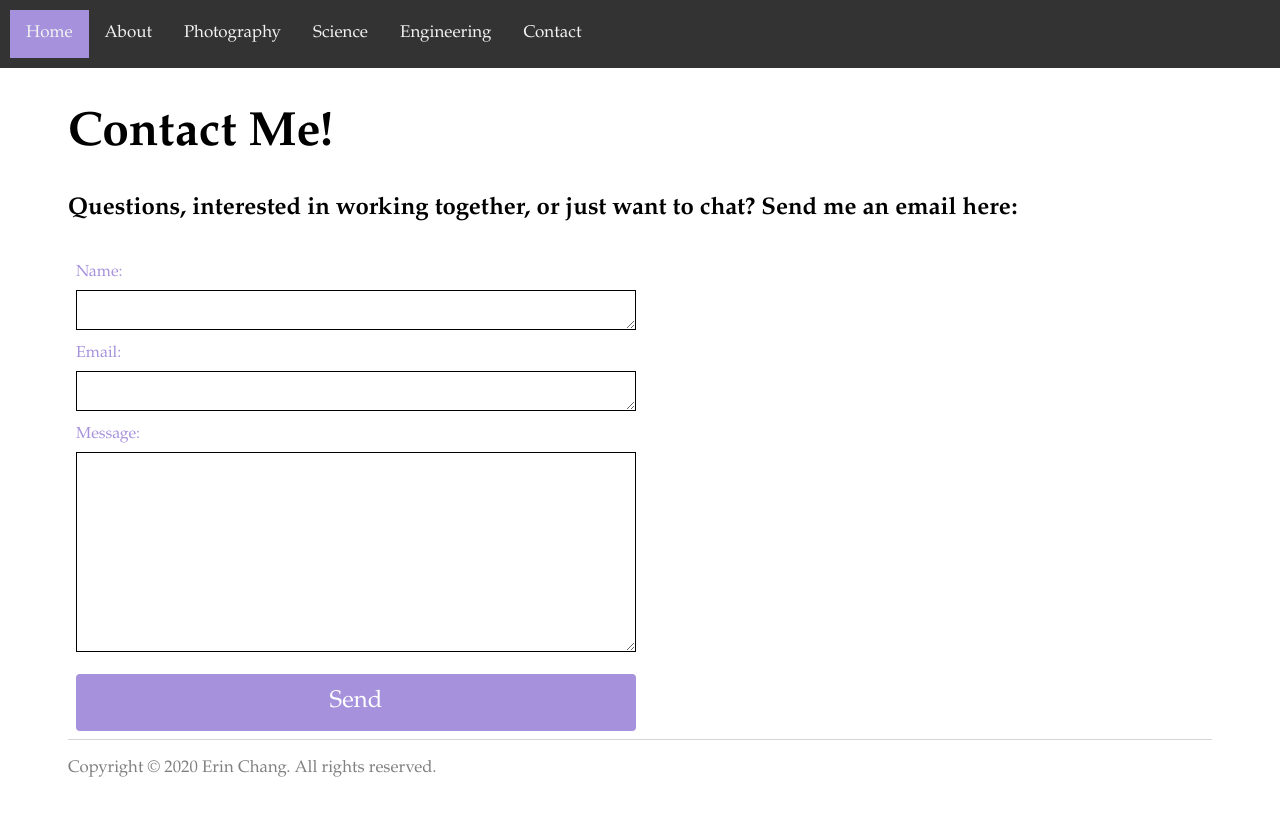
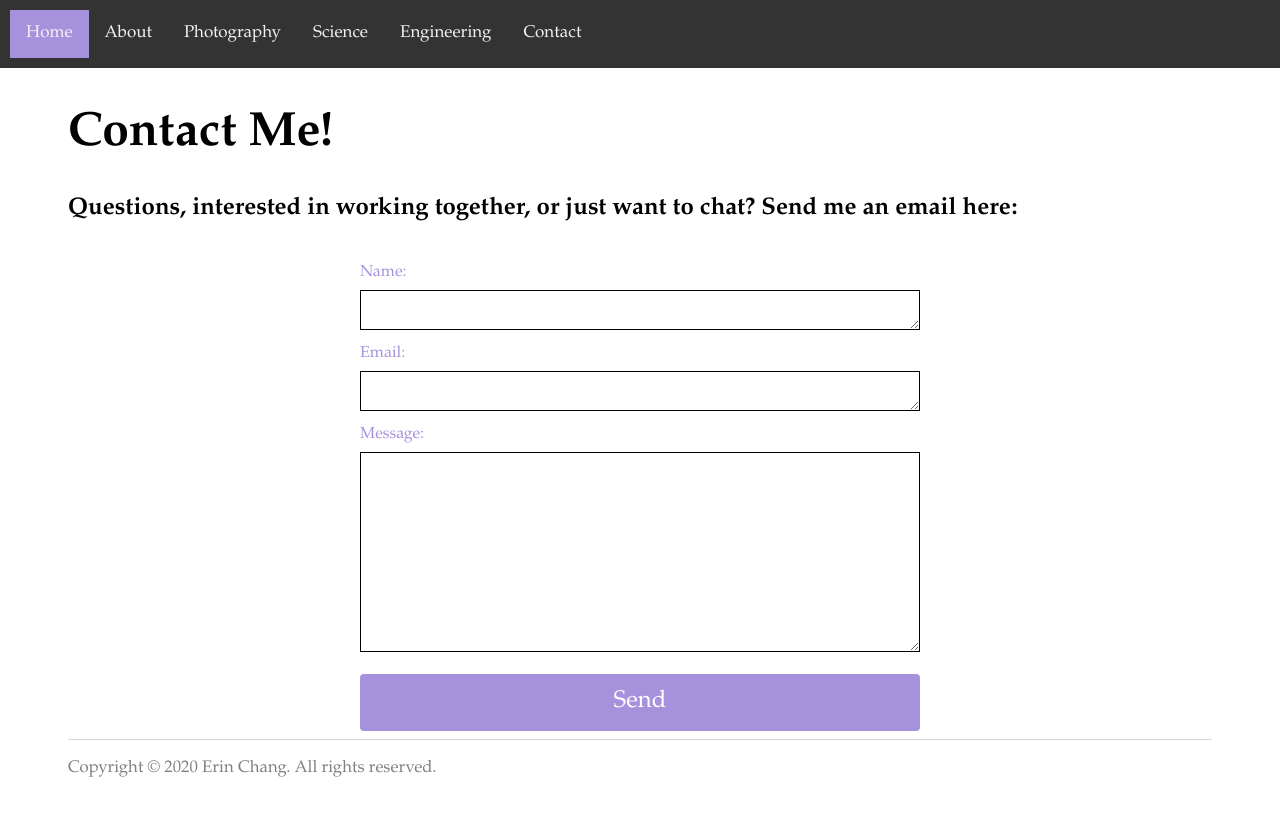
Before and after one commit to echang17/echang17.github.io, a Jekyll site: the page built from contact/index.html, in a window 1280 px wide. Shown: the top 816 px of the page. Built offline with Jekyll 4.4.1, drawn with Linux system fonts in a browser that asks for light colours.

Commit message:
Update index.html

```diff
--- a/contact/index.html
+++ b/contact/index.html
@@ -10,7 +10,7 @@ title: Contact
 <div class="blurb">
   <!-- form one side, photo other side -->
   <div class="row">
-    <div class="column">
+    <div class="column" style="margin:auto"> <!--no photo yet, so keep it centered for now-->
       <form name="gform" id="gform" enctype="text/plain" action="https://docs.google.com/forms/d/e/1FAIpQLSdC1ur-VL3ElpY-7bbCV0UpECL2woM6ox-pzIZdXVW3Bb1ziQ/formResponse?" target="hidden_iframe" onsubmit="submitted=true;">
         <br>
         <a>Name:</a><br>
@@ -28,9 +28,9 @@ title: Contact
         <input type="submit" value="Send">
       </form>
     </div>
-    <div class="column">
+    <!-- to be used if addig a photo <div class="column">
       <img src="">
-    </div>
+    </div>-->
   </div>
 
 <iframe name="hidden_iframe" id="hidden_iframe" style="display:none;" onload="if(submitted) {}"></iframe>
```
